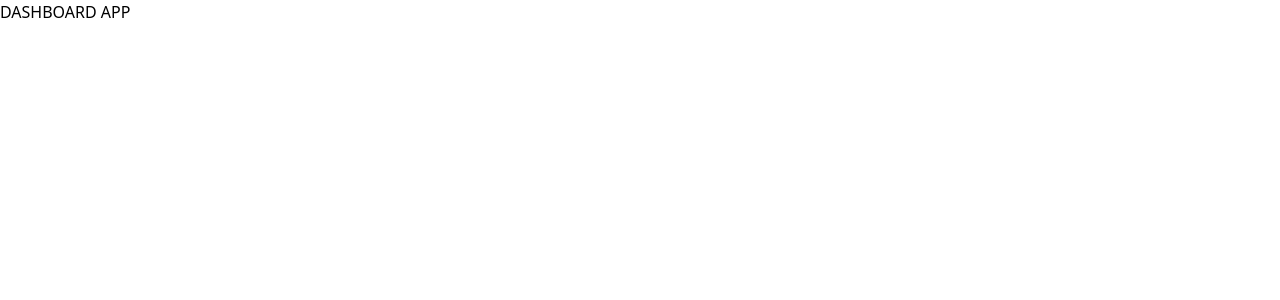
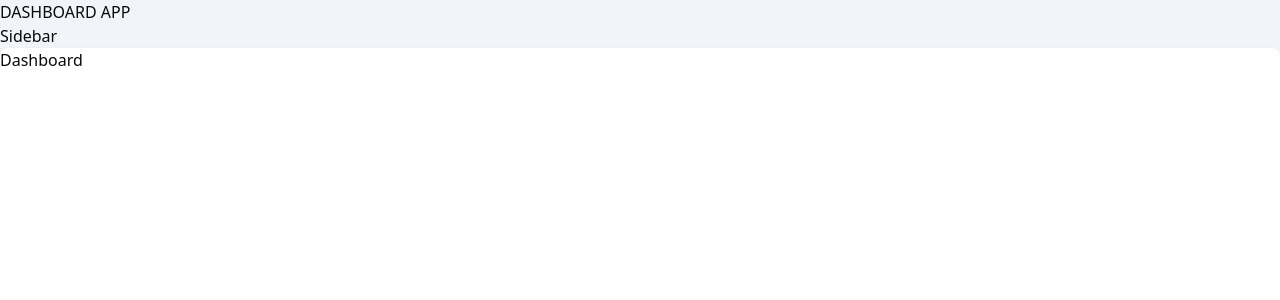
Before and after one commit to Alex-de-code/admin-dashboard-1, a React (Vite) app: page / in a window 1280 px wide. Shown: the top 300 px of the page. Built offline with nearby package versions, Linux system fonts and the light colour scheme.

Commit message:
imported component files into main app file

```diff
--- a/src/App.jsx
+++ b/src/App.jsx
@@ -1,6 +1,8 @@
 import { useState } from "react";
 import reactLogo from "./assets/react.svg";
 import viteLogo from "/vite.svg";
+import Dashboard from "../src/components/Dashboard/Dashboard";
+import Sidebar from "./components/Sidebar/Sidebar";
 import "./App.css";
 
 function App() {
@@ -8,7 +10,11 @@
 
   return (
     <>
-      <div>DASHBOARD APP</div>
+      <div className="bg-slate-100 text-stone-950">
+        <div>DASHBOARD APP</div>
+        <Sidebar />
+        <Dashboard />
+      </div>
     </>
   );
 }
--- /dev/null
+++ b/src/components/Dashboard/Dashboard.jsx
@@ -0,0 +1,9 @@
+import React from "react";
+
+const Dashboard = () => {
+  return (
+    <div className="bg-white rounded-lg pb-4 shadow h-[200vh]">Dashboard</div>
+  );
+};
+
+export default Dashboard;
--- /dev/null
+++ b/src/components/Sidebar/Sidebar.jsx
@@ -0,0 +1,7 @@
+import React from "react";
+
+const Sidebar = () => {
+  return <div>Sidebar</div>;
+};
+
+export default Sidebar;
```
